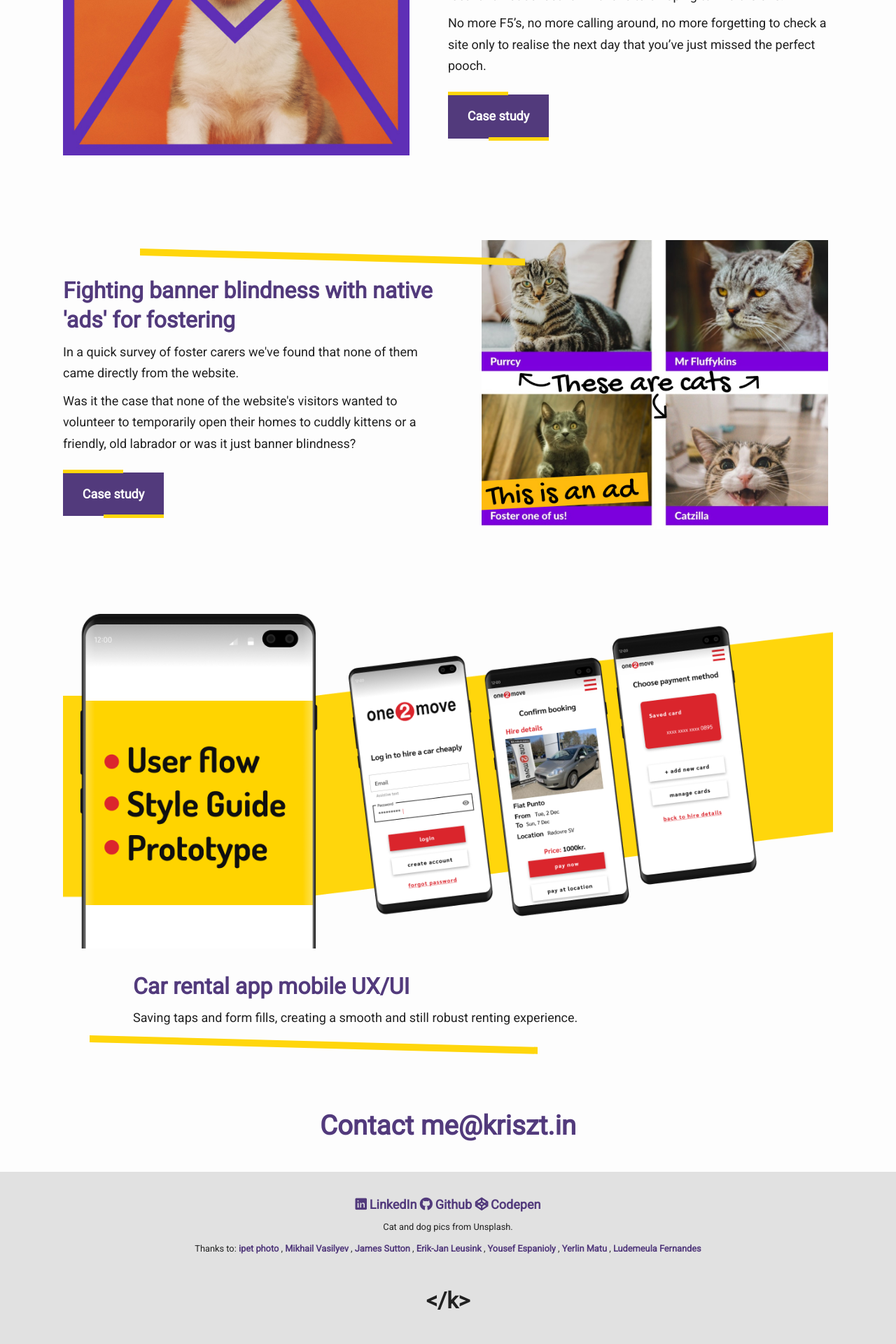
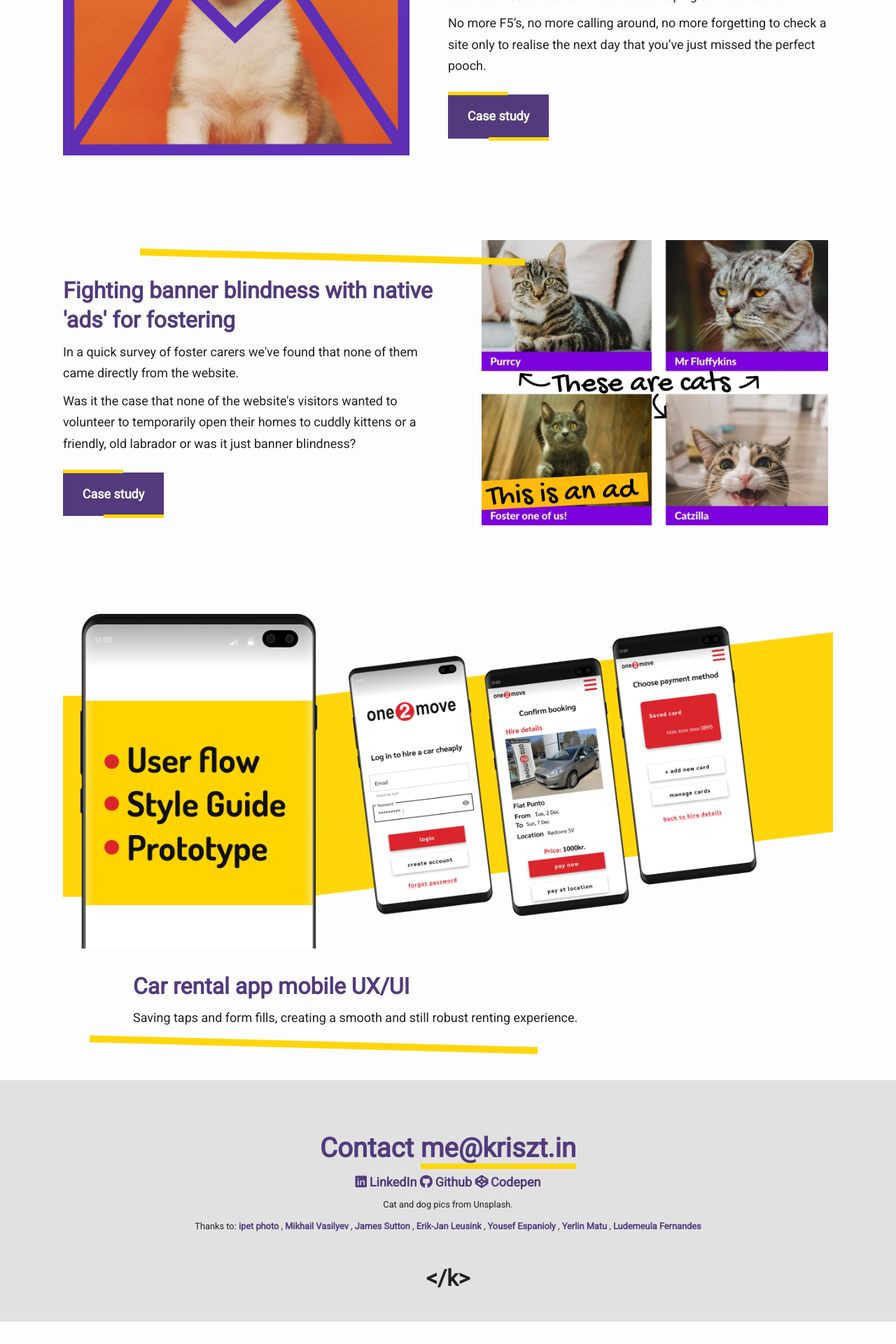
Before and after one commit to krisztin/cuddly-wixen, a Jekyll site: the page built from index.html, in a window 1280 px wide. Shown: the part 787-2707 px from the top of the page at 70% size. Built offline with Jekyll 4.4.1, drawn with Linux system fonts in a browser that asks for light colours; nearby versions of some CDN libraries; after the commit the page ends 2675 px from its top, so only the background shows below that.

Commit message:
contact to footer

```diff
--- a/_includes/footer.html
+++ b/_includes/footer.html
@@ -1,4 +1,9 @@
 <footer class="pad-tb">
+  <section class="aligncentre wrapper">
+    <div id="contact">
+      <h2>Contact <a href="mailto:me@kriszt.in">me@kriszt.in</a></h2>
+    </div>
+  </section>
   <div class="wrapper aligncentre">
     <a
       class="page-link"
--- a/_sass/partials/_layout.scss
+++ b/_sass/partials/_layout.scss
@@ -461,3 +461,12 @@ nav.just-space-between {
 footer {
   background: $colour-grey--light;
 }
+
+#contact a {
+  border-bottom: 8px solid $colour-secondary;
+  &:hover {
+    background-color: $colour-primary;
+    color: $colour-secondary;
+    text-decoration: none;
+  }
+}
--- a/index.html
+++ b/index.html
@@ -9,9 +9,3 @@ exclude: true
   <h2 class="text-jumbo">Case Studies</h2>
   {% include case_studies.html %}
 </section>
-
-<section class="mar-tb aligncentre wrapper">
-  <div id="contact">
-    <h2>Contact <a href="mailto:me@kriszt.in">me@kriszt.in</a></h2>
-  </div>
-</section>
```
